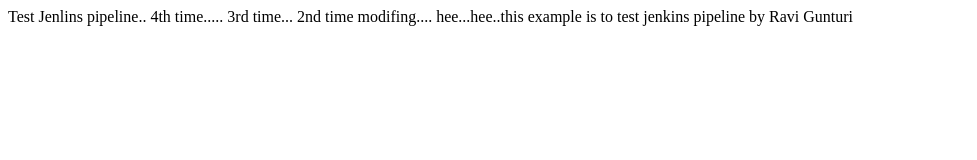
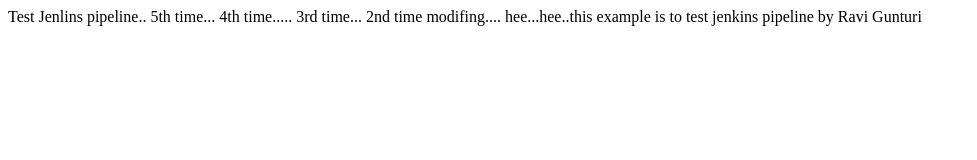
Before and after one commit to rgunturi/git-jenkin-hub, a plain HTML site: page index.html in a window 1280 px wide. Shown: the whole page, without its empty margins (0-977 px from the left). Drawn offline with Linux system fonts and the light colour scheme.

Commit message:
5th time..

```diff
--- a/index.html
+++ b/index.html
@@ -6,6 +6,7 @@ Test Jenlins pipeline..
 
 <body>
 
+	5th time...
 	4th time.....
 	3rd time...
 	2nd time modifing.... hee...hee..this example is to test jenkins pipeline by Ravi Gunturi
```
